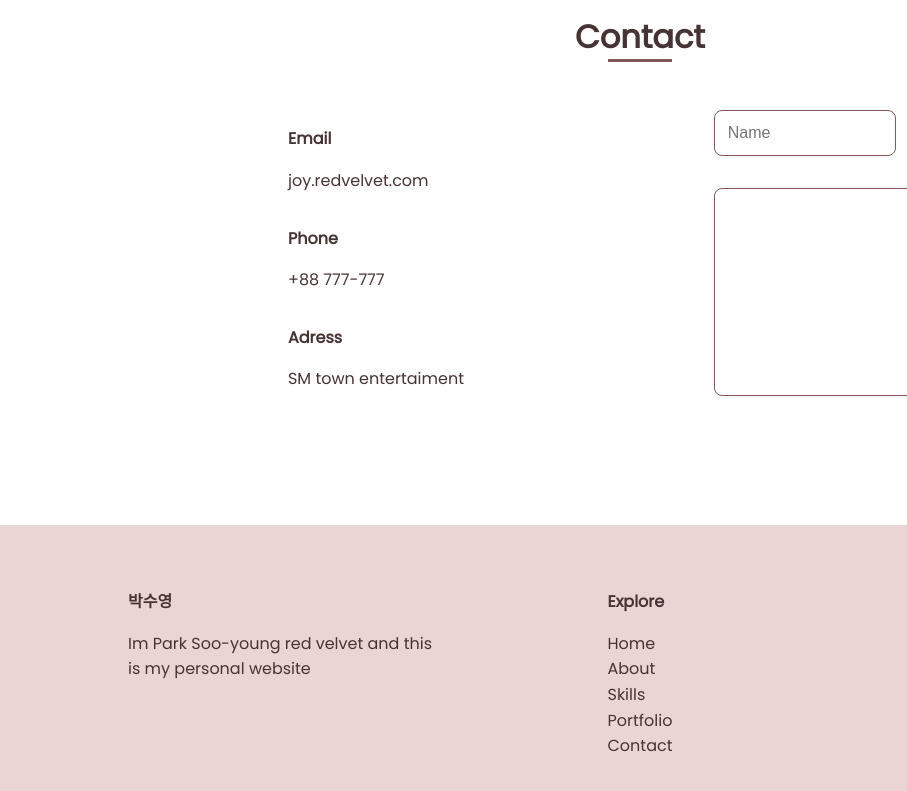
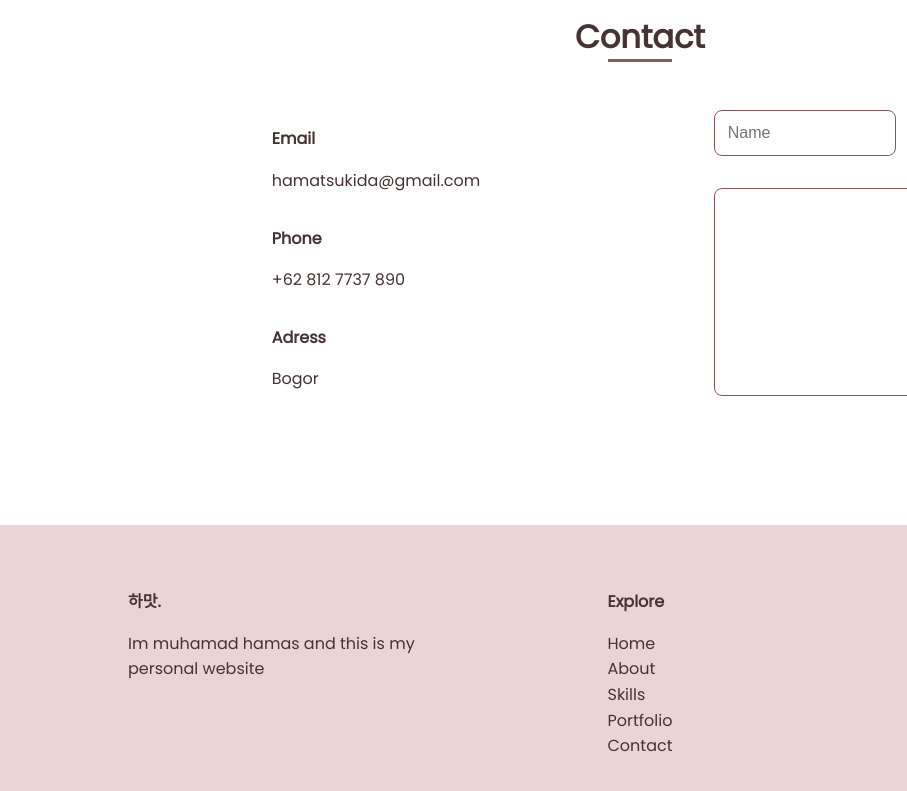
Before and after one commit to hamasu/portofolio.github.io, a plain HTML site: page index.html in a window 1280 px wide. Shown: the part 2517-3308 px from the top of the page, 0-907 px from the left. Drawn offline with nearby package versions, Linux system fonts and the light colour scheme; a web font is replaced by a local one.

Commit message:
info edit

```diff
--- a/index.html
+++ b/index.html
@@ -159,13 +159,13 @@
         <div class="contact__container bd-grid">
             <div class="contact__info">
                 <h3 class="contact__subtitle">Email</h3>
-                <span class="contact__text">joy.redvelvet.com</span>
+                <span class="contact__text">hamatsukida@gmail.com</span>
 
                 <h3 class="contact__subtitle">Phone</h3>
-                <span class="contact__text">+88 777-777</span>
+                <span class="contact__text">+62 812 7737 890</span>
 
                 <h3 class="contact__subtitle">Adress</h3>
-                <span class="contact__text">SM town entertaiment</span>
+                <span class="contact__text">Bogor</span>
 
             </div>
 
@@ -188,8 +188,8 @@
     <footer class="footer section">
         <div class="footer__container bd-grid">
             <div class="footer__data">
-                <h2 class="footer__title">박수영</h2>
-                <p class="footer__text">Im Park Soo-young red velvet and this is my personal website</p>
+                <h2 class="footer__title">하맛.</h2>
+                <p class="footer__text">Im muhamad hamas and this is my personal website</p>
             </div>
             <div class="footer__data">
                 <h2 class="footer__title">Explore</h2>
```
